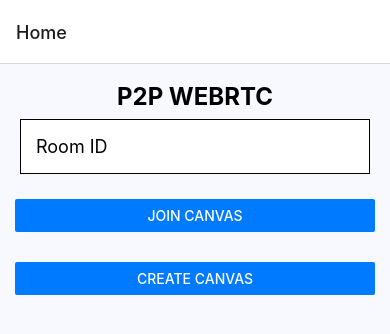
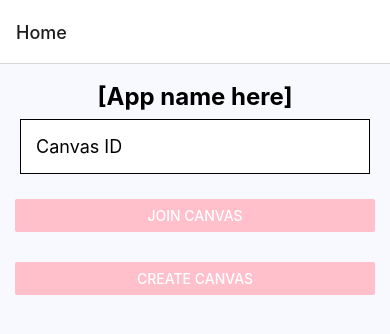
Before and after one commit to ordelore/MobileComputingFinalProject, a React Native app: screen /Home in a window 390 px wide. Shown: the top 334 px of the page. Built offline with nearby package versions, Linux system fonts and the light colour scheme.

Commit message:
landing page edits

```diff
--- a/src/screens/Home.js
+++ b/src/screens/Home.js
@@ -32,7 +32,7 @@ export default function Home() {
     const handleCreateSubmit = () => {
     	// Make a new room ID
     	const room = generateID();
-    	console.log(room); // Share this room id to another peer in order to join in the same room
+    	console.log(room); // Share this room id to another user in order to join in the same room
     	setRoomId(room);
         navigation.navigate('Canvas', { roomID: room });
     }
@@ -40,9 +40,9 @@ export default function Home() {
     return (
         <View style={styles.container}>
             <View style={styles.inputContainer}>
-                <Text style={{ alignSelf: 'center', fontSize: 24, margin: 8, fontWeight: 'bold' }}>P2P WEBRTC</Text>
+                <Text style={{ alignSelf: 'center', fontSize: 24, margin: 8, fontWeight: 'bold' }}>[App name here]</Text>
                 <TextInput
-                    placeholder="Room ID"
+                    placeholder="Canvas ID"
                     selectionColor="#DDD"
                     onChangeText={(text) => setRoomId(text)}
                     style={styles.textInput}
@@ -50,14 +50,14 @@ export default function Home() {
             </View>
             <View style={styles.buttonContainer}>
                 <Button
-                    color='#007AFF'
+                    color='#ffc0cb'
                     onPress={handleSubmit}
                     title="Join Canvas"
                 />
             </View>
             <View style={styles.buttonContainer}>
                 <Button
-                    color='#007AFF'
+                    color='#ffc0cb'
                     onPress={handleCreateSubmit}
                     title="Create Canvas"
                 />
```
